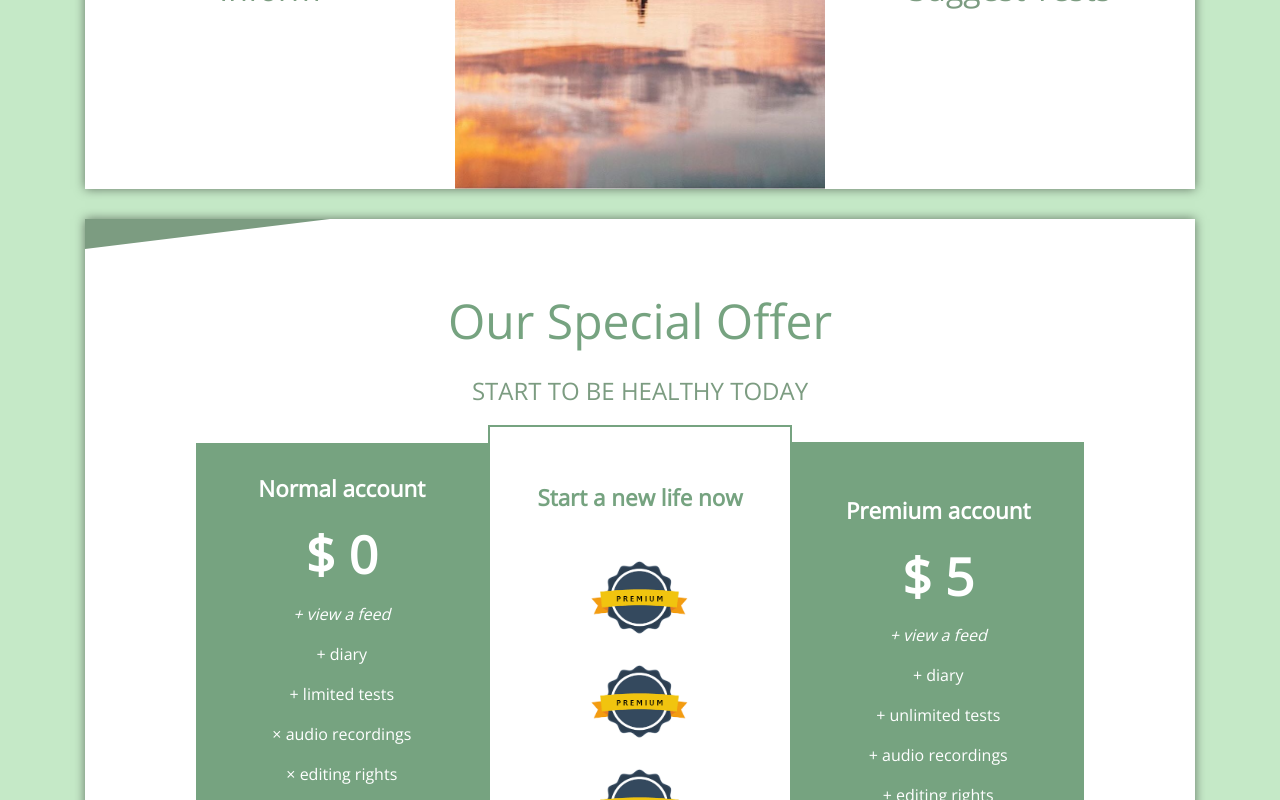
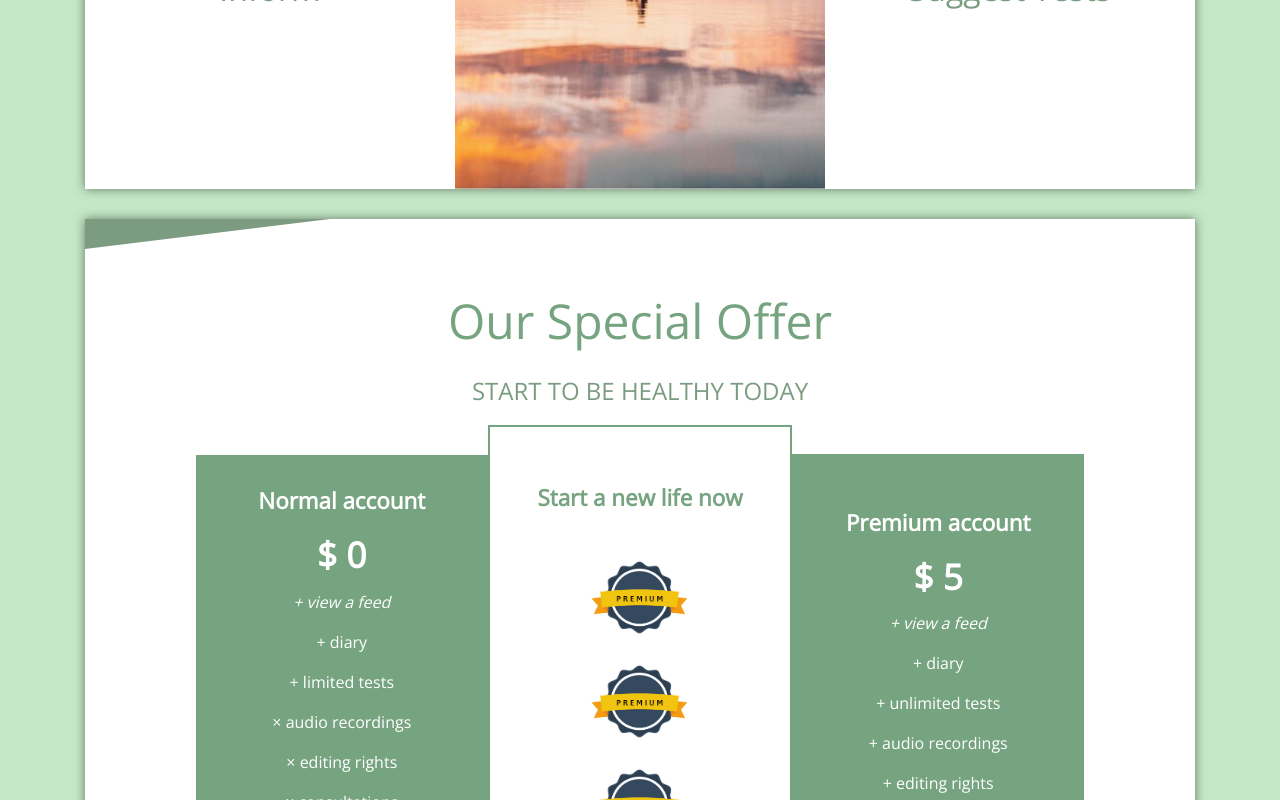
Before and after one commit to Yurambolo/Yurambolo.github.io, a plain HTML site: page index.html in a window 1280 px wide. Shown: the part 2000-2800 px from the top of the page. Drawn offline with nearby package versions, Linux system fonts and the light colour scheme.

Commit message:
center-fixed

```diff
--- a/css/general.css
+++ b/css/general.css
@@ -27,7 +27,9 @@ section:before {
     position: absolute;
     z-index: 1
 }
-
+ section{
+     align-self: center;
+ }
 .box,
 .tm-content-box,
 .tm-main-nav {
--- a/css/style.css
+++ b/css/style.css
@@ -216,7 +216,7 @@ section::before {
 }
 .price {
     font-weight: bold;
-    font-size: 3.2em;
+    font-size: 2.2em;
     margin: -2%;
 }
 .italic_property {
```
